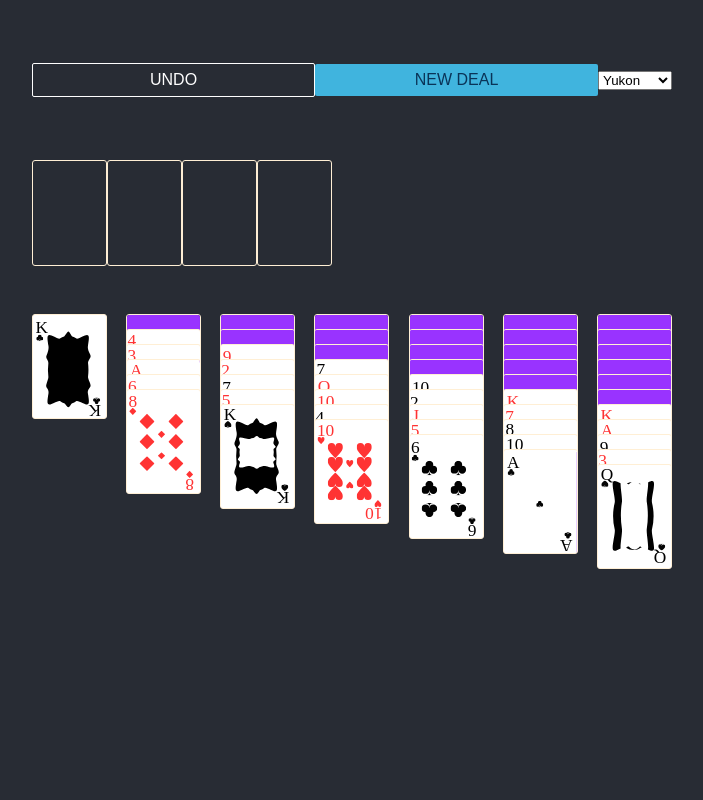
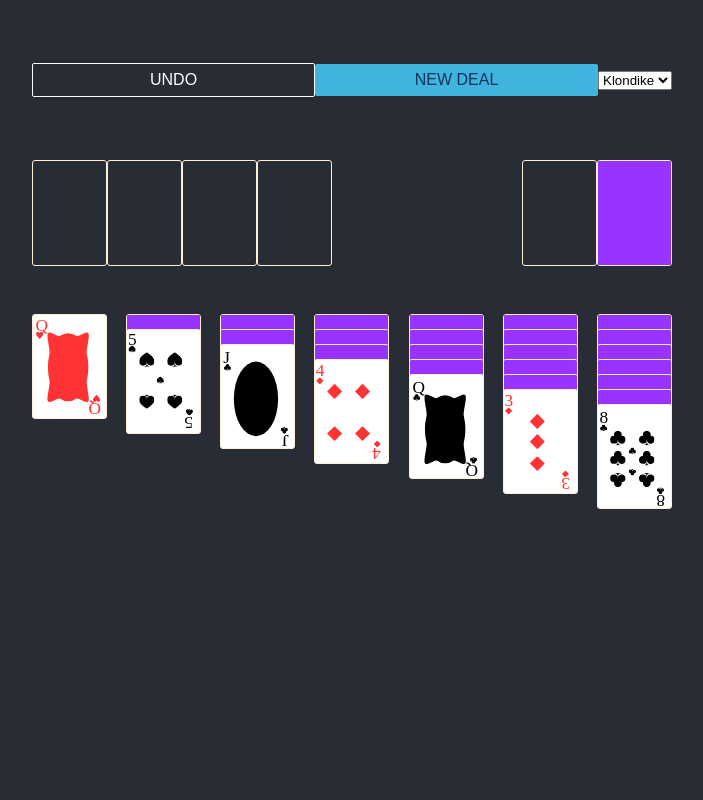
Before and after one commit to l00pen/solitaire, a React (Create React App) app: page / in a window 1280 px wide. Shown: the top 800 px of the page, without its empty margins (288-991 px from the left). Built offline with nearby package versions, Linux system fonts and the light colour scheme.

Commit message:
Fix PileWaste after card refactoring

```diff
--- a/src/App.js
+++ b/src/App.js
@@ -32,7 +32,7 @@ const theme = {
 };
 
 function App({ undo, redeal }) {
-  const [selectedGame, setSelectedGame] = useState('yukon');
+  const [selectedGame, setSelectedGame] = useState('klondike');
   const [hasWon, setHasWon] = useState(false);
 
   const hasWonHandler = () => {
--- a/src/PileTableau/index.js
+++ b/src/PileTableau/index.js
@@ -17,7 +17,6 @@ const PileTableau = ({ pile, pileKey, minHeight, onDrop, onClick }) => {
     const dragAndDropData = { card, cardIndexInPile: cardIndex, sourcePile: pileKey };
 
     if (rest.length === 0 && card) {
-      console.log('card', card, cardIndex)
       return (
         <CardDroppable
           key={card.key + pileKey}
--- a/src/PileWaste/index.js
+++ b/src/PileWaste/index.js
@@ -17,7 +17,7 @@ const PileWaste = ({ pile, onClick }) => {
       data={clickAndDragData}
       draggable={!!card.isFaceUp}
     >
-      <CardFaceUp id={card.id} label={card.label} suite={card.suite} onClick={() => onClick(clickAndDragData)} />
+      <CardFaceUp onClick={() => onClick(clickAndDragData)} {...card} />
     </CardDraggable>
   );
 }
--- a/src/Yukon/index.js
+++ b/src/Yukon/index.js
@@ -15,7 +15,6 @@ function Yukon(props) {
   } = props;
 
   const onDropFoundation = (dropData, dragData) => {
-    console.log('hej hej hej yukon comp', dropData, dragData)
     foundationDropHandler({ dropData, dragData })
   }
 
@@ -23,9 +22,7 @@ function Yukon(props) {
     tableauDropHandler({ dropData, dragData })
   }
 
-  const onClickTableau = (clickData) => {
-    console.log('hej')
-  }
+  const onClickTableau = (clickData) => {}
 
   if (game.hasWon) {
     onHasWon();
```
